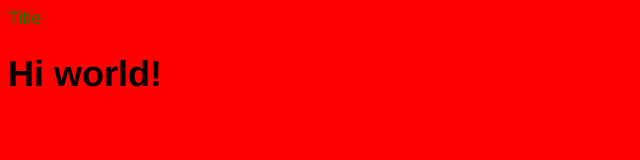
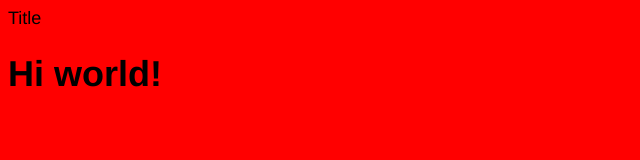
Before and after one commit to chernetskiy-ivan/try__Sass, a plain HTML site: page index.html in a window 1280 px wide. Shown: the full height of the page, 0-640 px from the left. Drawn offline with Linux system fonts and the light colour scheme.

Commit message:
now !global change property and all levels have !global value

```diff
--- a/style.scss
+++ b/style.scss
@@ -13,7 +13,7 @@ body {
 h1{
   //как видим - доступны комментарии данного вида
   //также значение переменной можно изменить в данном блоке
-  $myColor: black;
+  $myColor: black !global;
   color: $myColor;
 }
 
```
Also changed, not shown: style.css, 1 other file.
